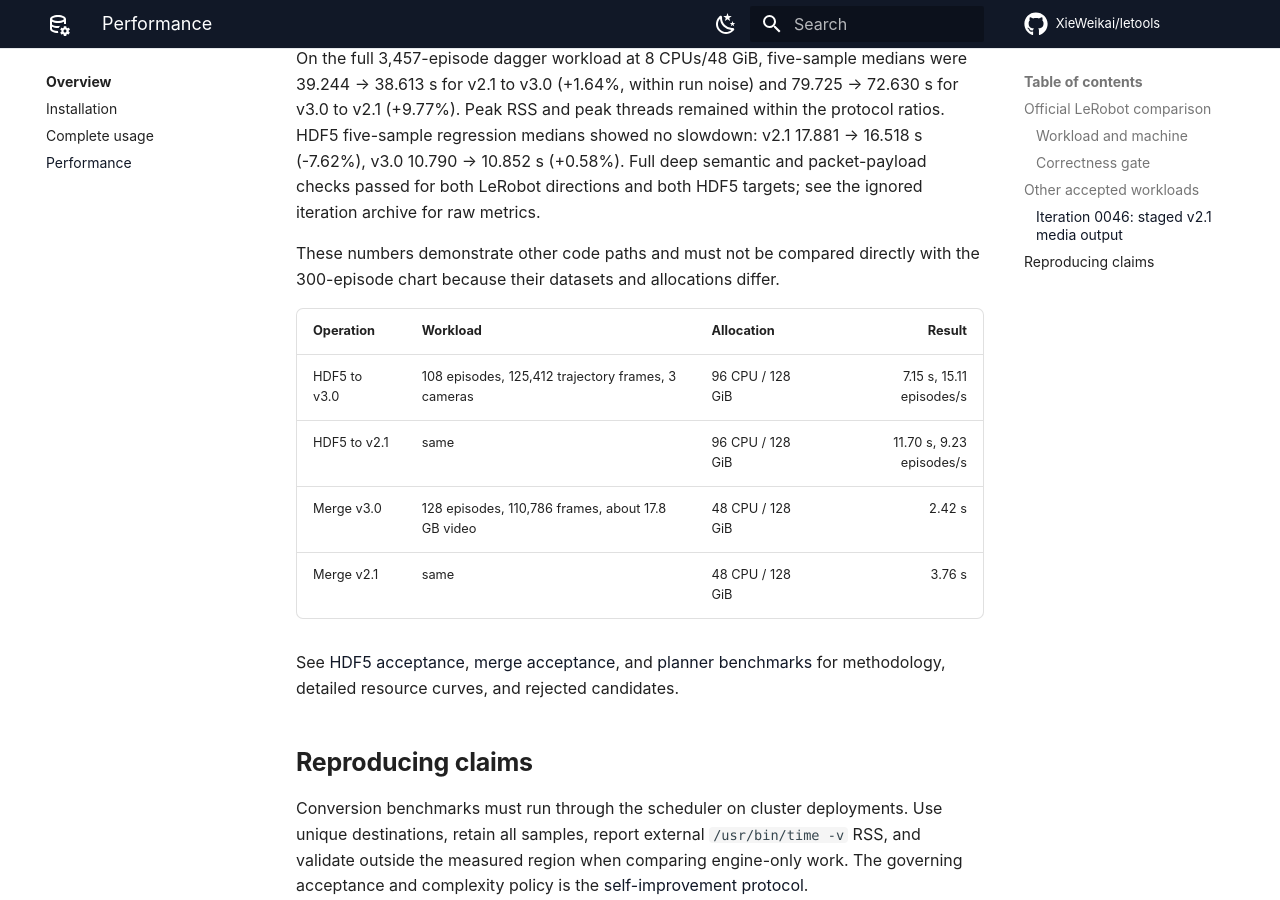
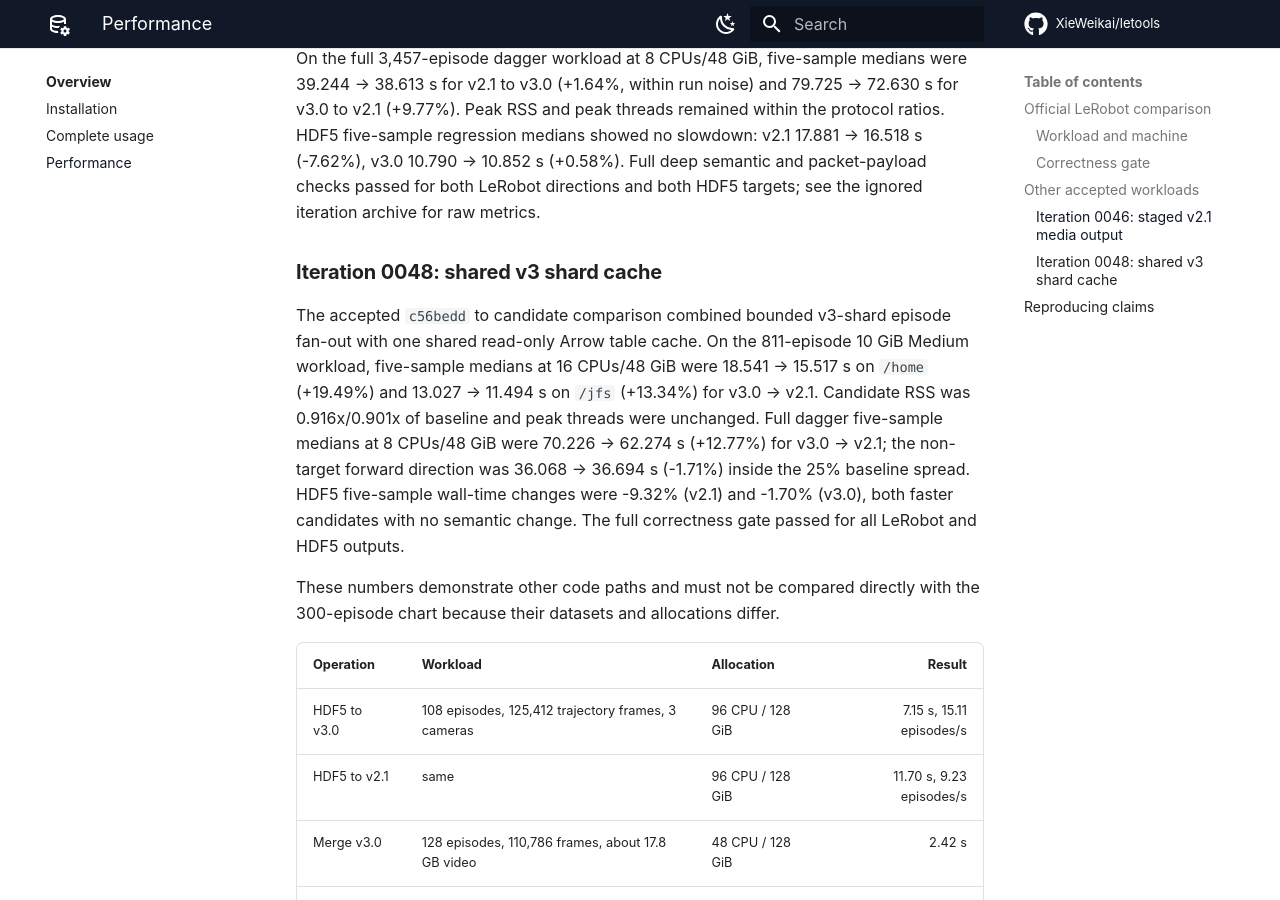
Before and after one commit to XieWeikai/letools, an MkDocs documentation site: the page built from docs/PERFORMANCE.md, in a window 1280 px wide and 900 px high, scrolled down 2763 px. Built offline with MkDocs 1.6.1 and Material for MkDocs 9.7.7, drawn with Linux system fonts in a browser that asks for light colours; comment, search, counter and statistics services are not loaded.

Commit message:
perf: share v3 shard cache during v2.1 fanout
Change: flatten v3.0 shared-shard episodes into bounded v2.1 data jobs and replace per-thread Arrow table caches with one lock-protected current-shard cache. Failed shard reads do not publish a stale cache entry; HDF5 and AgileX episode-local scheduling remain unchanged.

Profile: five alternating Slurm samples on the 811-episode 10 GiB Medium source improved v3.0 to v2.1 from 18.541s to 15.517s on /home (+19.49%) and 13.027s to 11.494s on /jfs (+13.34%), with RSS ratios 0.916 and 0.901 and unchanged peak threads. Full dagger improved 70.226s to 62.274s (+12.77%) at 8 CPUs/48 GiB; the non-target forward direction was 36.068s to 36.694s (-1.71%) within its 25.47% baseline spread. HDF5 wall times fell 9.32% and 1.70%.

Validation: Slurm job 1201 compared all LeRobot and HDF5 outputs, including packet payloads, roundtrips, failure publication, and official metadata/dataset loaders. Full v21/v30 results were equal for 3457 episodes, 2415341 frames, and 10371 videos; HDF5 results were equal for 108 episodes, 125412 frames, and 324 videos. Python tests: 63 passed. Rust fmt, tests, and clippy passed. Iteration 0047 remains rejected because its per-worker cache multiplied RSS by about 6x; raw 0048 evidence is archived under self-improve/iterations/0048-shared-shard-cache/.

```diff
--- a/docs/PERFORMANCE.md
+++ b/docs/PERFORMANCE.md
@@ -92,6 +92,20 @@ no slowdown: v2.1 17.881 -> 16.518 s (-7.62%), v3.0 10.790 -> 10.852 s
 semantic and packet-payload checks passed for both LeRobot directions and both
 HDF5 targets; see the ignored iteration archive for raw metrics.
 
+### Iteration 0048: shared v3 shard cache
+
+The accepted `c56bedd` to candidate comparison combined bounded v3-shard
+episode fan-out with one shared read-only Arrow table cache. On the 811-episode
+10 GiB Medium workload, five-sample medians at 16 CPUs/48 GiB were 18.541 ->
+15.517 s on `/home` (+19.49%) and 13.027 -> 11.494 s on `/jfs` (+13.34%) for
+v3.0 -> v2.1. Candidate RSS was 0.916x/0.901x of baseline and peak threads
+were unchanged. Full dagger five-sample medians at 8 CPUs/48 GiB were 70.226
+-> 62.274 s (+12.77%) for v3.0 -> v2.1; the non-target forward direction was
+36.068 -> 36.694 s (-1.71%) inside the 25% baseline spread. HDF5 five-sample
+wall-time changes were -9.32% (v2.1) and -1.70% (v3.0), both faster candidates
+with no semantic change.
+The full correctness gate passed for all LeRobot and HDF5 outputs.
+
 These numbers demonstrate other code paths and must not be compared directly
 with the 300-episode chart because their datasets and allocations differ.
 
```
Also changed, not shown: docs/ARCHITECTURE.md (+7 -0 lines), self-improve/SUMMARY.md (+17 -2 lines), 2 other files.
